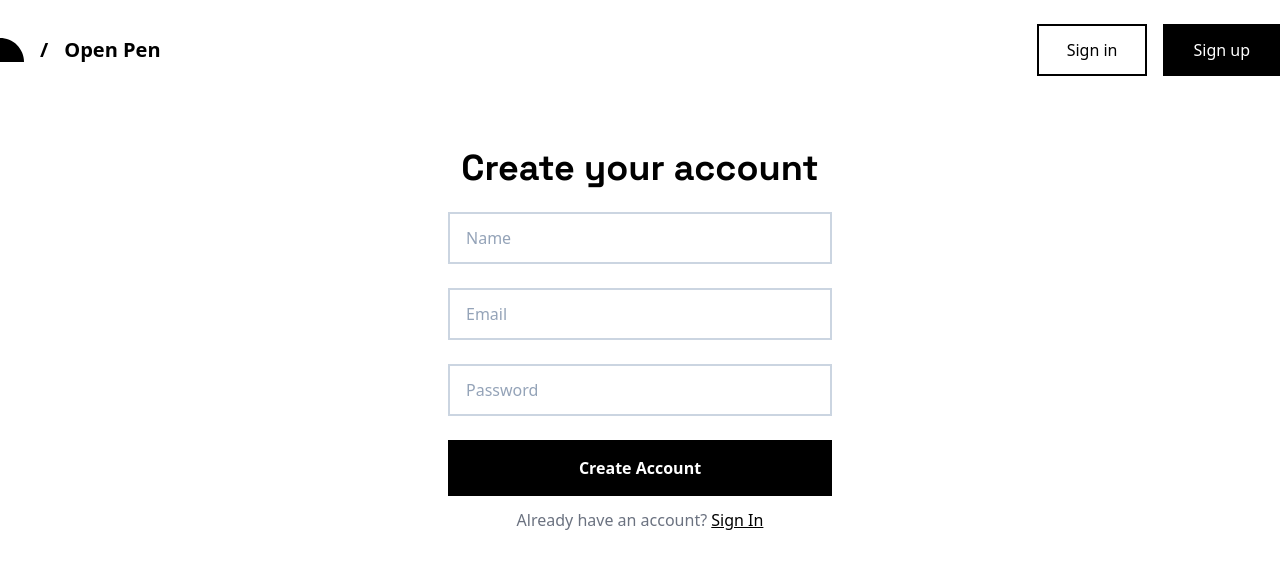
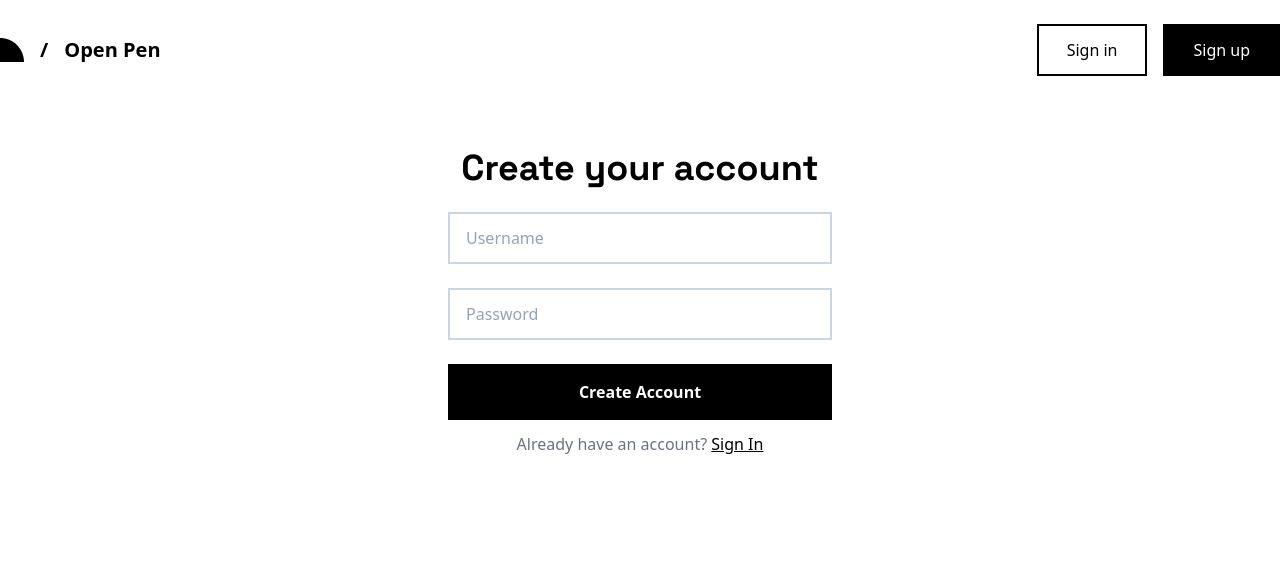
Before and after one commit to inclinedadarsh/open-pen, a React (Vite) app in the folder client/: page /signup in a window 1280 px wide. Shown: the top 568 px of the page. Built offline with nearby package versions, Linux system fonts and the light colour scheme; a web font is replaced by a local one.

Commit message:
refactor(client): change email to username and remove name

```diff
--- a/client/src/pages/Signin.jsx
+++ b/client/src/pages/Signin.jsx
@@ -4,7 +4,7 @@ import { Link } from "react-router-dom";
 import { Input, ButtonFull } from "../components";
 
 const Signin = () => {
-	const [email, setEmail] = useState("");
+	const [username, setUsername] = useState("");
 	const [password, setPassword] = useState("");
 
 	return (
@@ -13,11 +13,26 @@ const Signin = () => {
 				Welcome Back
 			</h1>
 			<form action="" className="mt-6">
-        <Input type="text" placeholder="Email" value={email} setValue={setEmail} />
-        <Input type="password" placeholder="Password" value={password} setValue={setPassword}/>
-        <ButtonFull text="Sign In" type="submit" />
+				<Input
+					type="text"
+					placeholder="Username"
+					value={username}
+					setValue={setUsername}
+				/>
+				<Input
+					type="password"
+					placeholder="Password"
+					value={password}
+					setValue={setPassword}
+				/>
+				<ButtonFull text="Sign In" type="submit" />
 			</form>
-      <p className="text-center mt-3 text-sm md:text-base text-gray-500">Don't have an account? <Link to="/signup" className="text-black underline text-medium">Sign Up</Link></p>
+			<p className="text-center mt-3 text-sm md:text-base text-gray-500">
+				Don't have an account?{" "}
+				<Link to="/signup" className="text-black underline text-medium">
+					Sign Up
+				</Link>
+			</p>
 		</div>
 	);
 };
--- a/client/src/pages/Signup.jsx
+++ b/client/src/pages/Signup.jsx
@@ -4,8 +4,8 @@ import { Link } from "react-router-dom";
 import { Input, ButtonFull } from "../components";
 
 const Signup = () => {
-	const [name, setName] = useState("");
-	const [email, setEmail] = useState("");
+	// const [name, setName] = useState("");
+	const [username, setUsername] = useState("");
 	const [password, setPassword] = useState("");
 
 	return (
@@ -14,8 +14,8 @@ const Signup = () => {
 				Create your account
 			</h1>
 			<form action="" className="mt-6">
-				<Input type="text" placeholder="Name" value={name} setValue={setName} />
-				<Input type="text" placeholder="Email" value={email} setValue={setEmail} />
+				{/* <Input type="text" placeholder="Name" value={name} setValue={setName} /> */}
+				<Input type="text" placeholder="Username" value={username} setValue={setUsername} />
 				<Input type="password" placeholder="Password" value={password} setValue={setPassword} />
 				<ButtonFull text="Create Account" type="submit" />
 			</form>
```
